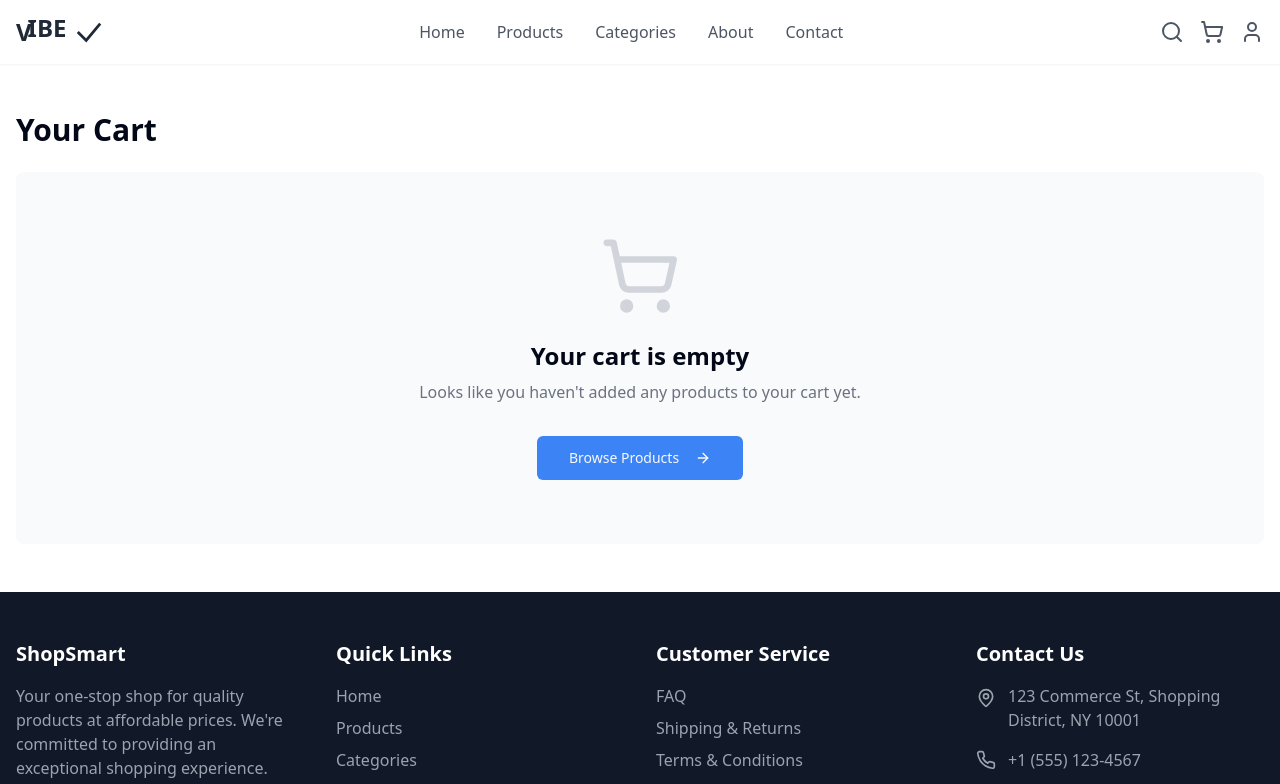
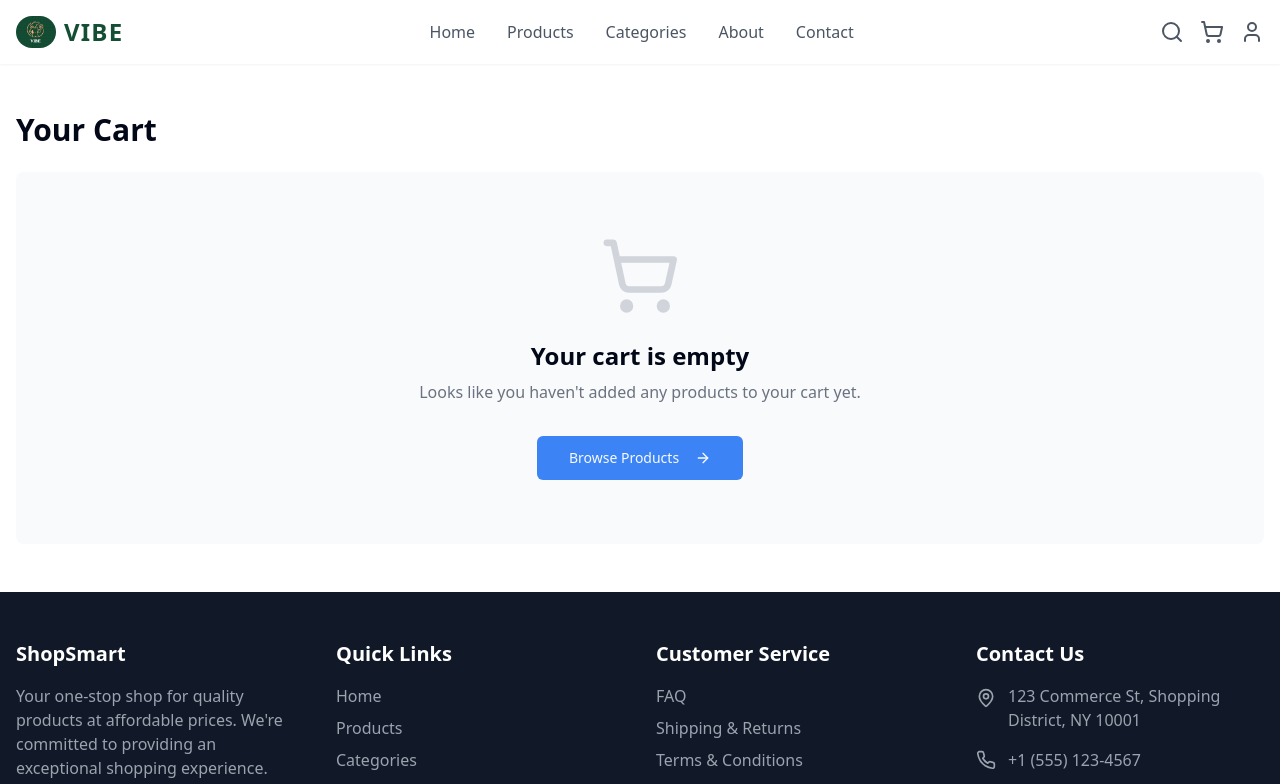
Before and after one commit to gunashekarcodder/shop-smart-ecom, a React (Vite) app: page /cart in a window 1280 px wide. Shown: the top 784 px of the page. Built offline with nearby package versions, Linux system fonts and the light colour scheme.

Commit message:
Add logo color and style
Update the logo component to use the website's brand colors and adjust the styling.

```diff
--- a/src/components/common/Logo.tsx
+++ b/src/components/common/Logo.tsx
@@ -14,25 +14,28 @@ const Logo: React.FC<LogoProps> = ({ size = 'medium' }) => {
     large: 'text-3xl',
   };
 
+  // Set logo dimensions based on size
+  const logoSize = {
+    small: 30,
+    medium: 40,
+    large: 50,
+  };
+
   return (
     <Link to="/" className={`font-bold ${sizeClasses[size]} flex items-center`}>
-      <div className="flex items-center">
-        <span className="text-gray-800">V</span>
-        <span className="text-gray-800 relative -top-1 -left-1">IBE</span>
-        <svg
-          width={size === 'small' ? 24 : size === 'medium' ? 28 : 36}
-          height={size === 'small' ? 24 : size === 'medium' ? 28 : 36}
-          viewBox="0 0 100 100"
-          className="ml-1"
-        >
-          <path
-            d="M10 50 L40 80 L90 20"
-            stroke="currentColor"
-            strokeWidth="10"
-            fill="none"
-            className="text-gray-800"
-          />
-        </svg>
+      <div className="flex items-center gap-2">
+        <div className="relative">
+          <div className="rounded-full bg-brand-primary flex items-center justify-center overflow-hidden">
+            <img
+              src="/lovable-uploads/aab8ffe0-b88f-45da-834a-8598d01daeb1.png"
+              alt="VIBE Logo"
+              className="h-auto"
+              width={logoSize[size]}
+              height={logoSize[size]}
+            />
+          </div>
+        </div>
+        <span className="text-brand-primary uppercase tracking-wider">VIBE</span>
       </div>
     </Link>
   );
--- a/tailwind.config.ts
+++ b/tailwind.config.ts
@@ -53,11 +53,11 @@ export default {
 					DEFAULT: 'hsl(var(--card))',
 					foreground: 'hsl(var(--card-foreground))'
 				},
-				// Custom e-commerce colors
+				// Updated e-commerce colors to match logo
 				brand: {
-					primary: '#3B82F6',  // Vibrant blue
-					secondary: '#10B981', // Emerald green
-					accent: '#F59E0B',   // Amber
+					primary: '#144E33',  // Dark green from logo background
+					secondary: '#EAB990', // Peach/salmon color from logo illustration
+					accent: '#FFFFFF',   // White from VIBE text
 				},
 			},
 			borderRadius: {
```
Also changed, not shown: public/lovable-uploads/aab8ffe0-b88f-45da-834a-8598d01daeb1.png (added).
